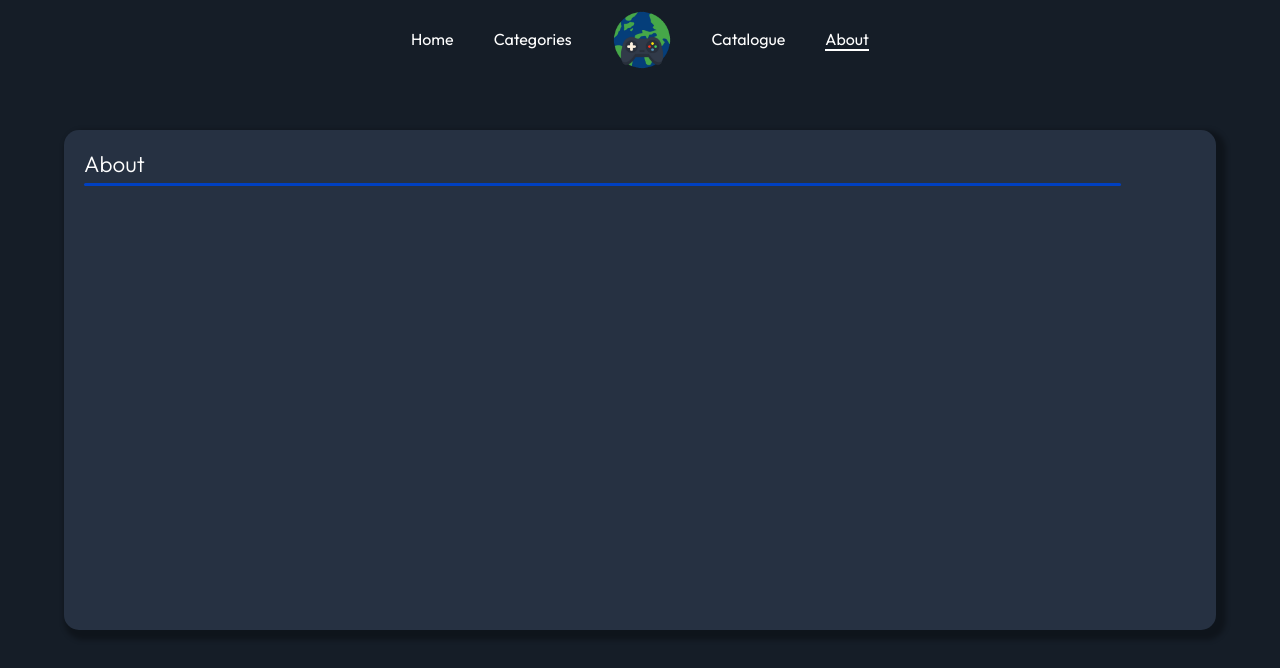
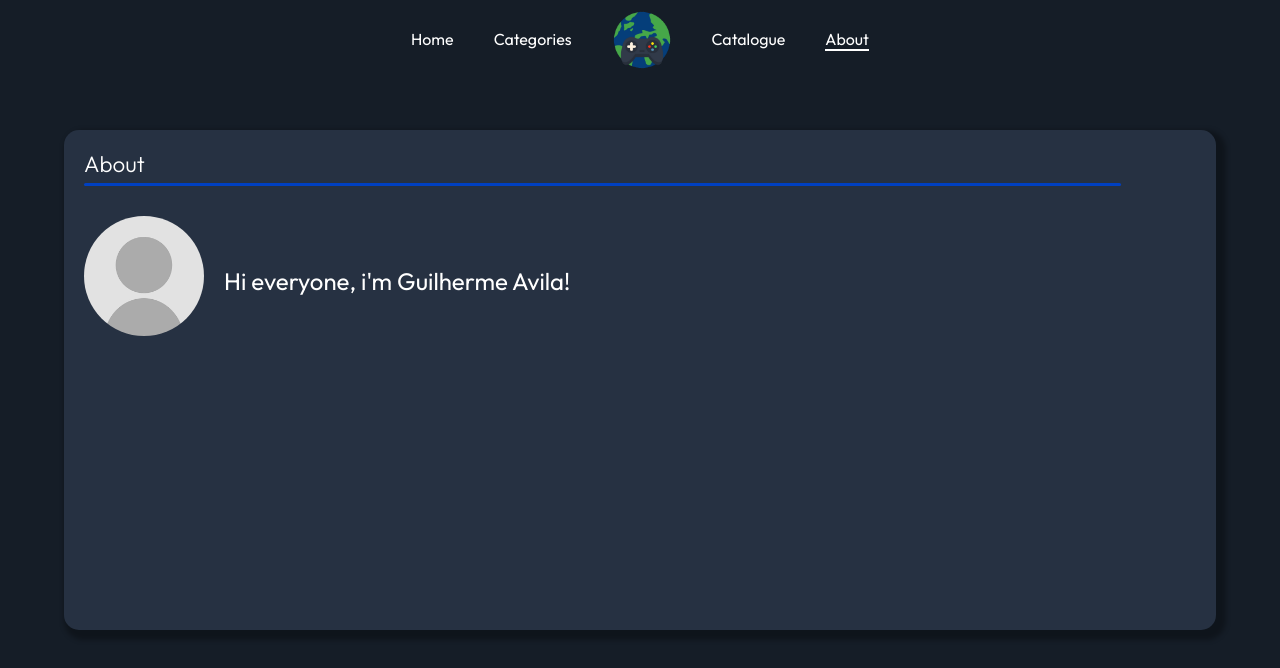
Before and after one commit to TerryKrom/waytogame, a React (Create React App) app: page /about in a window 1280 px wide. Shown: the top 668 px of the page. Built offline with nearby package versions, Linux system fonts and the light colour scheme.

Commit message:
about section iniciated and features added

```diff
--- a/src/components/container-lg.jsx
+++ b/src/components/container-lg.jsx
@@ -6,6 +6,9 @@ const ContainerLg = (props) => {
     return (
         <div className='container-lg'>
             <Title text={props.titleText}></Title>
+            <div className="container-main">
+                {props.inside}
+            </div>
         </div>
     );
 }
--- /dev/null
+++ b/src/components/main-about.css
@@ -0,0 +1,25 @@
+.about-container{
+    width: 90%;
+    display: flex;
+    justify-content: center;
+    align-items: center;
+    margin: 20px;
+}
+
+.about-container img{
+    width: 7.5rem;
+    border-radius: 50%;
+    margin: 10px 20px 20px 0px;
+}
+
+.about-header{
+    display: flex;
+    justify-content: flex-start;
+    align-items: center;
+    width: 100%;
+}
+
+.about-header h2{
+    font-weight: 400;
+    /* font-size: 3rem; */
+}
--- /dev/null
+++ b/src/components/main-about.jsx
@@ -0,0 +1,14 @@
+import React from 'react';
+import './main-about.css'
+const MainAbout = () => {
+    return (
+        <div className="about-container">
+            <div className="about-header">
+                <img src="/profile.png" alt="profile picture"/>
+                <h2>Hi everyone, i'm Guilherme Avila!</h2>
+            </div>
+        </div>
+    );
+}
+
+export default MainAbout;
--- a/src/pages/about.jsx
+++ b/src/pages/about.jsx
@@ -2,13 +2,14 @@ import React from 'react';
 import Header from '../components/header';
 import Separator from '../components/separator';
 import ContainerLg from '../components/container-lg';
+import MainAbout from '../components/main-about';
 
 const About = () => {
     return (
         <>
             <Header></Header>
             <Separator></Separator>
-            <ContainerLg titleText={"About"}></ContainerLg>
+            <ContainerLg titleText={"About"} inside={<MainAbout/>}></ContainerLg>
         </>
     );
 }
```
Also changed, not shown: public/profile.png (added).
